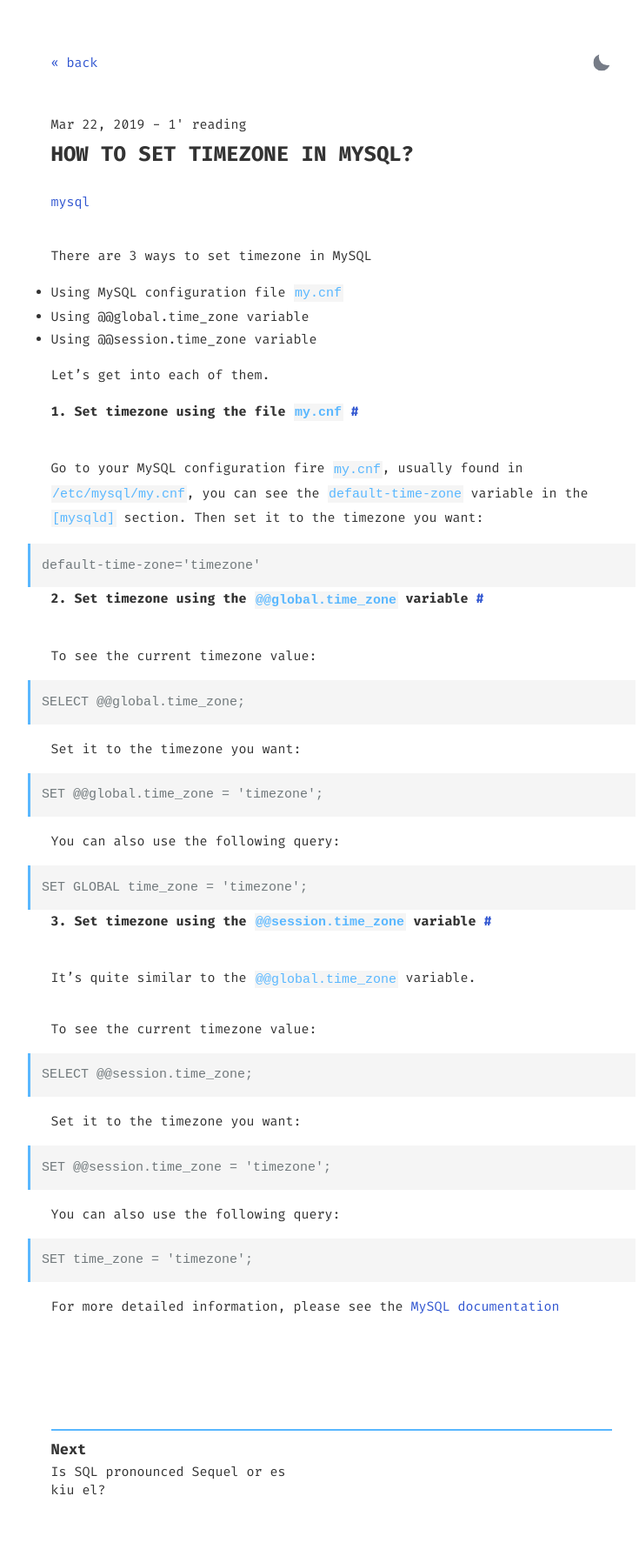
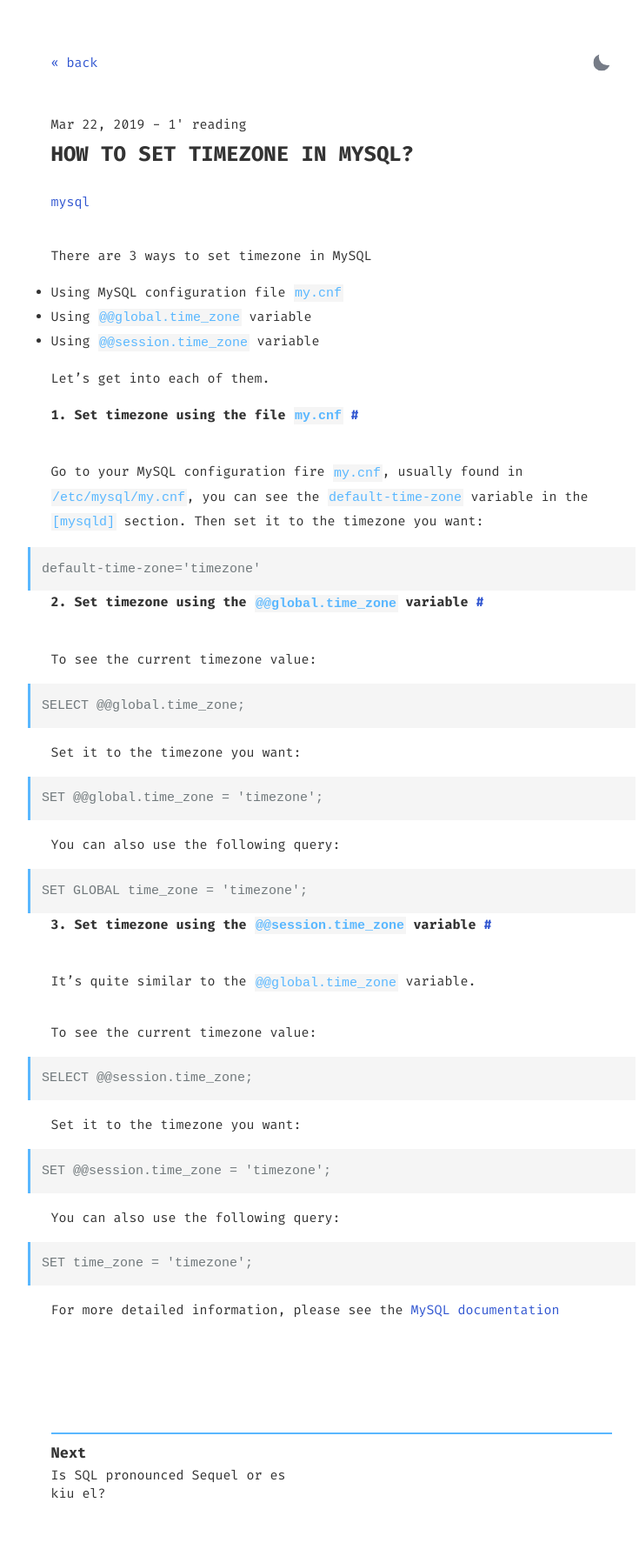
Before and after one commit to ntvpz/sql, a Jekyll site: the page built from _posts/2019-03-22-how-to-set-timezone-mysql.md, in a window 1280 px wide. Shown: the whole page at 87% size, without its empty margins (259-994 px from the left). Built offline with Jekyll 4.4.1, drawn with Linux system fonts in a browser that asks for light colours.

Commit message:
no message

```diff
--- a/_posts/2019-03-22-how-to-set-timezone-mysql.md
+++ b/_posts/2019-03-22-how-to-set-timezone-mysql.md
@@ -11,8 +11,8 @@ minute: 1
 There are 3 ways to set timezone in MySQL
 
 * Using MySQL configuration file `my.cnf`
-* Using @@global.time_zone variable
-* Using @@session.time_zone variable
+* Using `@@global.time_zone` variable
+* Using `@@session.time_zone` variable
 
 Let's get into each of them.
 
```
